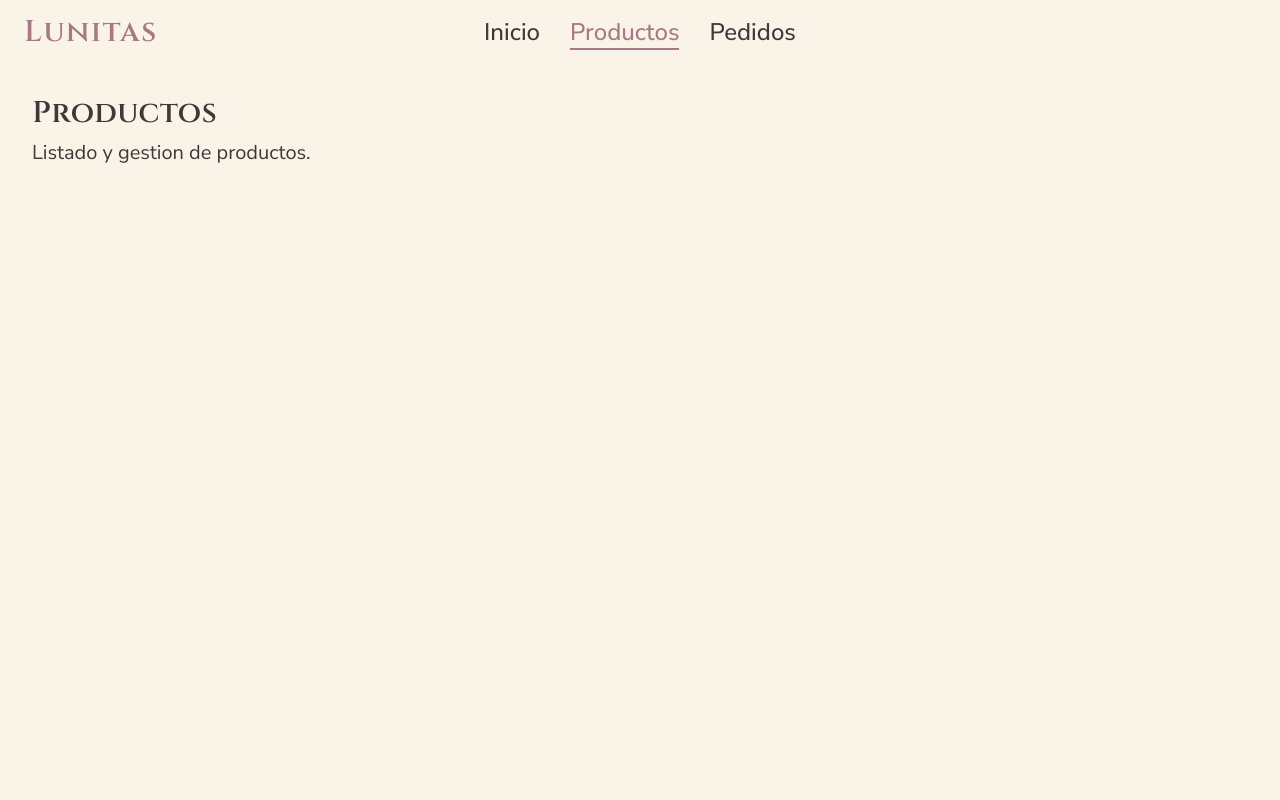
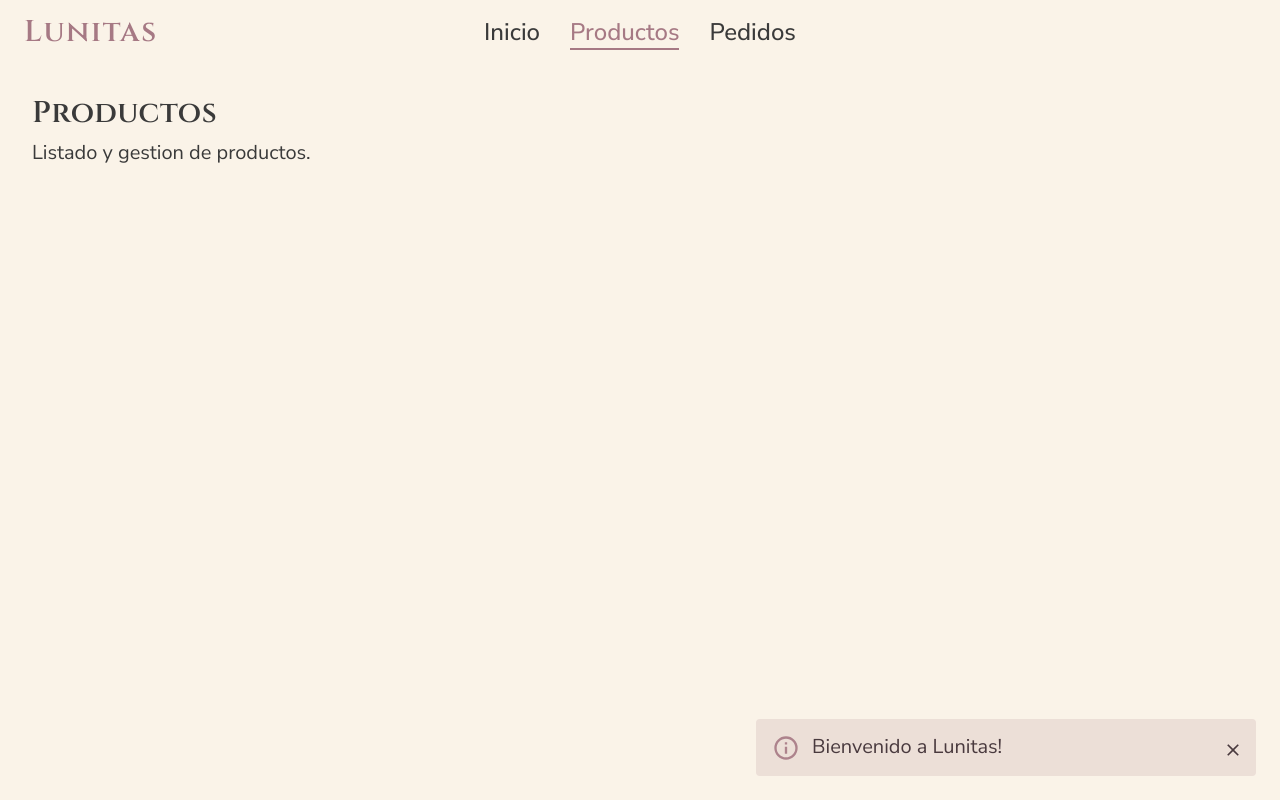
Before and after one commit to luchoetapia/lunitas_ui, a React (Vite) app: page /productos in a window 1280 px wide. Built offline with nearby package versions, Linux system fonts and the light colour scheme.

Commit message:
feat: add alert store to show alerts from any page

```diff
--- a/package.json
+++ b/package.json
@@ -18,7 +18,8 @@
     "react": "^19.2.8",
     "react-dom": "^19.2.8",
     "react-router": "^8.3.1",
-    "recharts": "^3.10.1"
+    "recharts": "^3.10.1",
+    "zustand": "^5.0.15"
   },
   "devDependencies": {
     "@eslint/js": "^10.0.1",
--- a/src/components/alert/BaseAlert.tsx
+++ b/src/components/alert/BaseAlert.tsx
@@ -1,32 +1,16 @@
-import { useEffect, useState } from 'react'
 import Alert from '@mui/material/Alert'
 import Box from '@mui/material/Box'
 import { alpha } from '@mui/material/styles'
-import type { AlertColor } from '@mui/material/Alert'
+import useAlertStore from '../../stores/AlertStore'
 
-export interface BaseAlertProps {
-    message: string
-    alertType: AlertColor
-    seconds?: number
-}
-
-// Fixed-position toast alert.
+// Fixed-position toast alert, driven by the global alert store: call
+// useAlertStore.getState().showAlert(message, alertType) from anywhere to
+// trigger it.
 // Desktop (sm and up): bottom-right corner, fixed 500px width, 24px offset.
 // Mobile (below sm): floats above the bottom edge with 16px margins on all
 // sides (plus the device's safe-area inset), instead of a flush full-width bar.
-export default function BaseAlert({ message, alertType, seconds = 10 }: BaseAlertProps) {
-    const alertKey = `${alertType}:${message}`
-    const [dismissedAlert, setDismissedAlert] = useState<string | null>(null)
-    const open = dismissedAlert !== alertKey
-
-    useEffect(() => {
-        const timer = setTimeout(() => setDismissedAlert(alertKey), seconds * 1000)
-        return () => clearTimeout(timer)
-    }, [seconds, alertKey])
-
-    const handleClose = () => {
-        setDismissedAlert(alertKey)
-    }
+export default function BaseAlert() {
+    const { open, message, alertType, hideAlert } = useAlertStore()
 
     if (!open) return null
 
@@ -34,8 +18,15 @@ export default function BaseAlert({ message, alertType, seconds = 10 }: BaseAler
         <Box
             sx={{
                 position: 'fixed',
+                // Pinned to the viewport (not the page), so it always floats over
+                // the visible screen with no scrolling needed, on mobile and desktop.
+                // The safe-area inset keeps it clear of the home-indicator/gesture
+                // bar on notched phones instead of sitting flush under it.
                 bottom: { xs: 'calc(env(safe-area-inset-bottom, 0px) + 16px)', sm: 24 },
                 right: { xs: 16, sm: 24 },
+                // Mobile: 16px on both sides instead of a full-width flush bar, so
+                // it reads as a floating card. Width is left auto (bounded by
+                // left/right) rather than 100%, which would overflow past them.
                 left: { xs: 16, sm: 'auto' },
                 width: { xs: 'auto', sm: 500 },
                 zIndex: (theme) => theme.zIndex.snackbar,
@@ -43,13 +34,17 @@ export default function BaseAlert({ message, alertType, seconds = 10 }: BaseAler
         >
             <Alert
                 severity={alertType}
-                onClose={handleClose}
+                onClose={hideAlert}
                 sx={{
                     width: '100%',
-                    backgroundColor: (theme) => alpha(theme.palette[alertType].main, 0.3),
-                    alignItems: 'center',
+                    // MUI's default "standard" background auto-derives from the
+                    // color's `light` shade and lightens it further, which washes
+                    // our muted brand colors down to near-white. Tint the real
+                    // severity main color directly instead, so it stays visible.
+                    backgroundColor: (theme) => alpha(theme.palette[alertType].main, 0.16),
+                    alignItems: 'center', // center the icon against the message text
                     '& .MuiAlert-icon': {
-                        fontSize: 28,
+                        fontSize: 28, // default is 22px, bump it up a bit
                     },
                 }}
             >
--- a/src/router/routes.tsx
+++ b/src/router/routes.tsx
@@ -1,11 +1,9 @@
-// This file mixes local components with a non-component export (`router`), which
-// react-refresh's only-export-components rule flags. Fast refresh on this file is not
-// a concern in practice, so the rule is disabled here.
-/* eslint-disable react-refresh/only-export-components */
 import { useEffect } from 'react'
 import type { ReactNode } from 'react'
 import { createBrowserRouter, Outlet } from 'react-router'
 import NavBar from '../components/navbar/NavBar'
+import BaseAlert from '../components/alert/BaseAlert'
+import useAlertStore from '../stores/AlertStore'
 import { appRoutes, APP_NAME } from './routes.config'
 
 interface PageTitleProps {
@@ -22,15 +20,26 @@ function PageTitle({ title, children }: PageTitleProps) {
     return children
 }
 
+// Root layout: nav + the global alert + whichever route matched.
+// Fires a one-time welcome alert on mount, exercising showAlert end-to-end.
+function AppLayout() {
+    useEffect(() => {
+        useAlertStore.getState().showAlert('Bienvenido a Lunitas!', 'info')
+    }, [])
+
+    return (
+        <>
+            <NavBar />
+            <BaseAlert />
+            <Outlet />
+        </>
+    )
+}
+
 // Builds one router route per entry in appRoutes, each wrapped to set the tab title.
 export const router = createBrowserRouter([
     {
-        element: (
-            <>
-                <NavBar />
-                <Outlet />
-            </>
-        ),
+        element: <AppLayout />,
         children: appRoutes.map(({ path, label, Component }) => {
             const element = (
                 <PageTitle title={label}>
--- /dev/null
+++ b/src/stores/AlertStore.ts
@@ -0,0 +1,34 @@
+import { create } from 'zustand'
+import type { AlertColor } from '@mui/material/Alert'
+
+interface AlertStoreState {
+    open: boolean
+    message: string
+    alertType: AlertColor
+    showAlert: (message: string, alertType: AlertColor, seconds?: number) => void
+    hideAlert: () => void
+}
+
+// Tracks the pending auto-hide timer so a new alert call always resets it,
+let hideTimer: ReturnType<typeof setTimeout> | undefined
+
+// Global store for BaseAlert. Call showAlert(message, alertType, seconds)
+// from anywhere in the app to trigger it; BaseAlert just renders this state.
+const useAlertStore = create<AlertStoreState>((set) => ({
+    open: false,
+    message: '',
+    alertType: 'info',
+
+    showAlert: (message, alertType, seconds = 10) => {
+        clearTimeout(hideTimer)
+        set({ open: true, message, alertType })
+        hideTimer = setTimeout(() => set({ open: false }), seconds * 1000)
+    },
+
+    hideAlert: () => {
+        clearTimeout(hideTimer)
+        set({ open: false })
+    },
+}))
+
+export default useAlertStore
```
Also changed, not shown: 1 other file (tests, documents, lock files or other folders).
